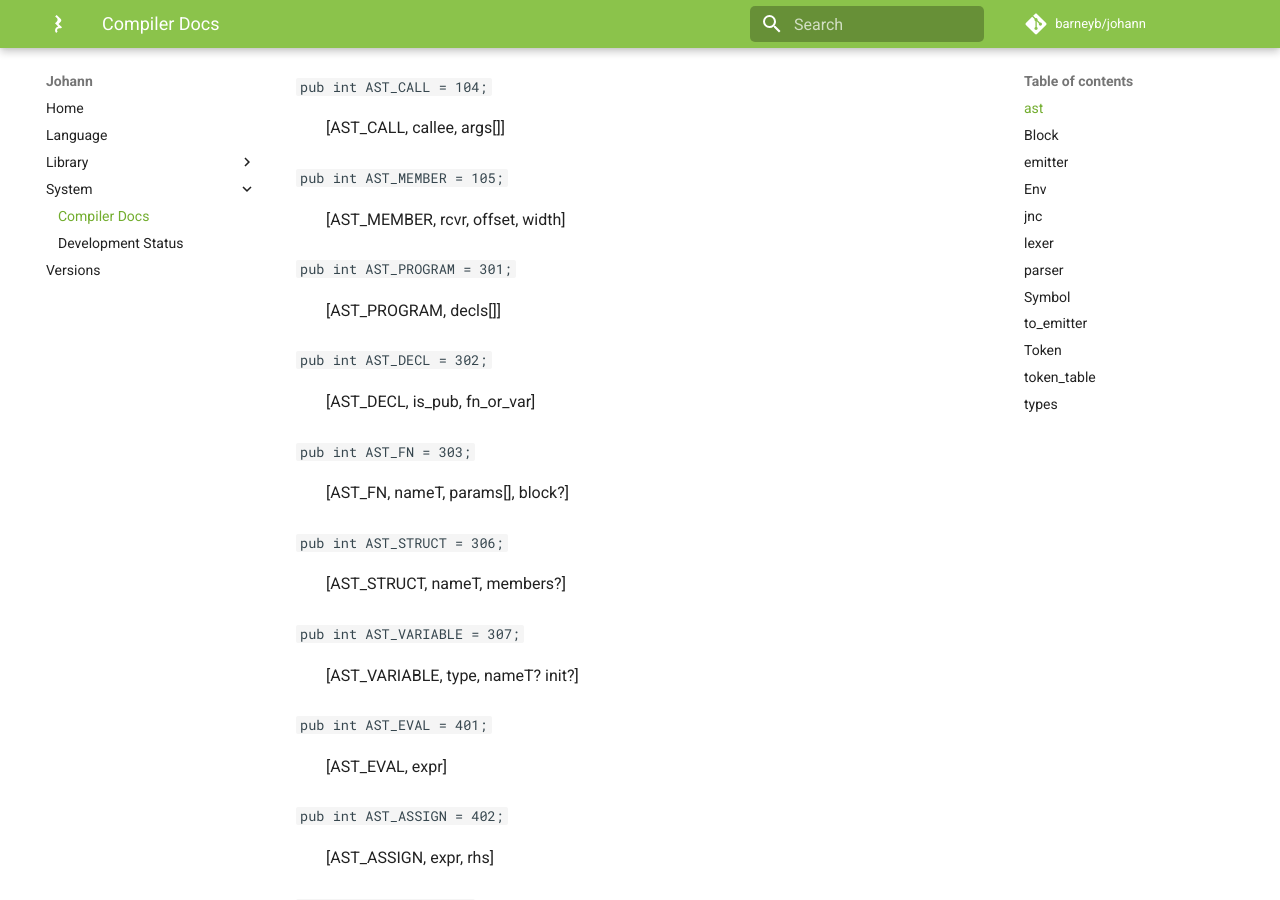
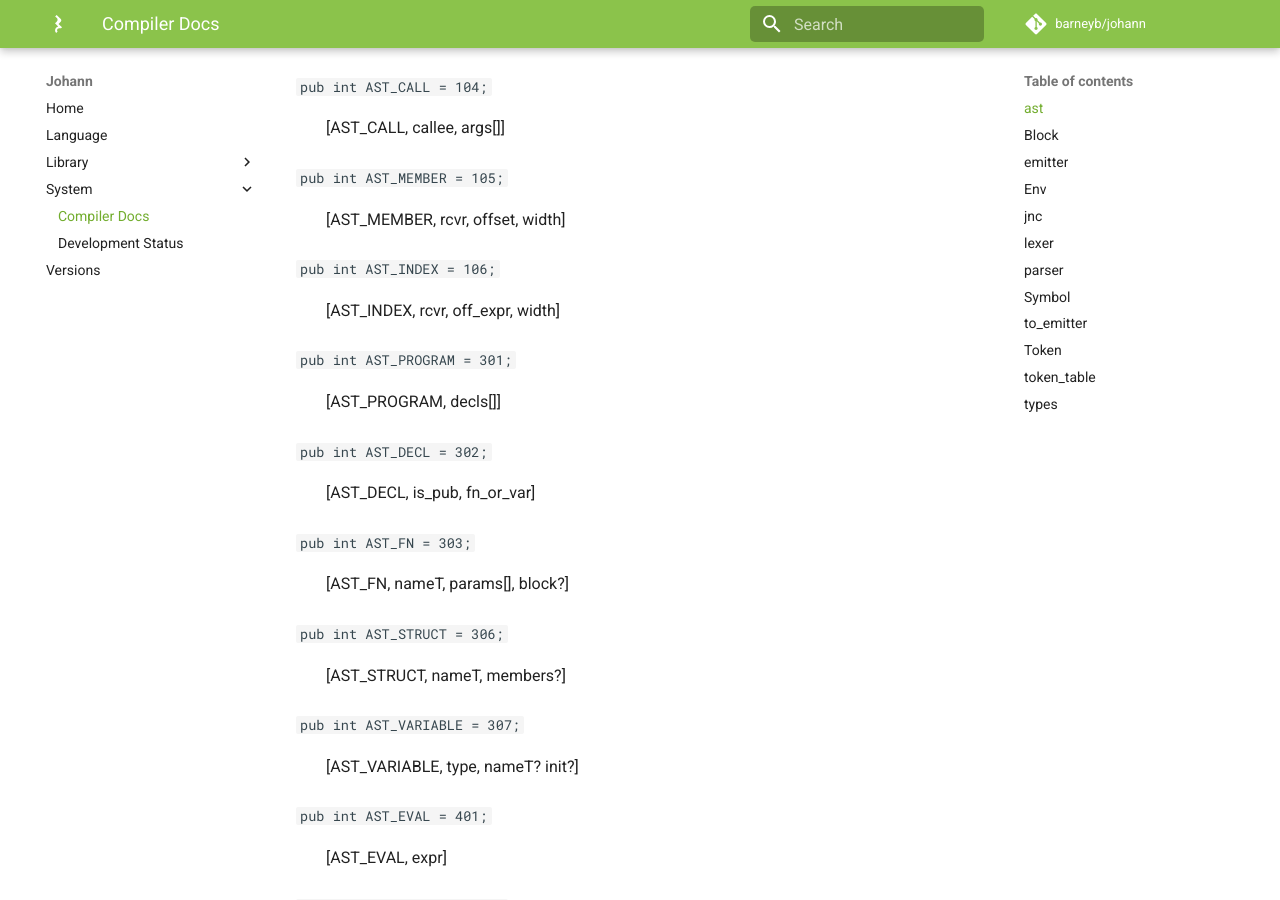
Before and after one commit to barneyb/johann, an MkDocs documentation site: the page built from documentation/docs/system/johandoc.md, in a window 1280 px wide and 900 px high, scrolled down 1019 px. Built offline with MkDocs 1.6.1 and Material for MkDocs 9.7.7, drawn with Linux system fonts in a browser that asks for light colours; comment, search, counter and statistics services are not loaded.

Commit message:
read from arrays w/ bracket indexing notation

```diff
--- a/documentation/docs/system/johandoc.md
+++ b/documentation/docs/system/johandoc.md
@@ -49,6 +49,10 @@ I hold the compiler's AST implementation.
 `pub int AST_MEMBER      = 105;`
 
 : [AST_MEMBER, rcvr, offset, width]
+
+`pub int AST_INDEX       = 106;`
+
+: [AST_INDEX, rcvr, off_expr, width]
 
 `pub int AST_PROGRAM     = 301;`
 
```
Also changed, not shown: 7 other files.
